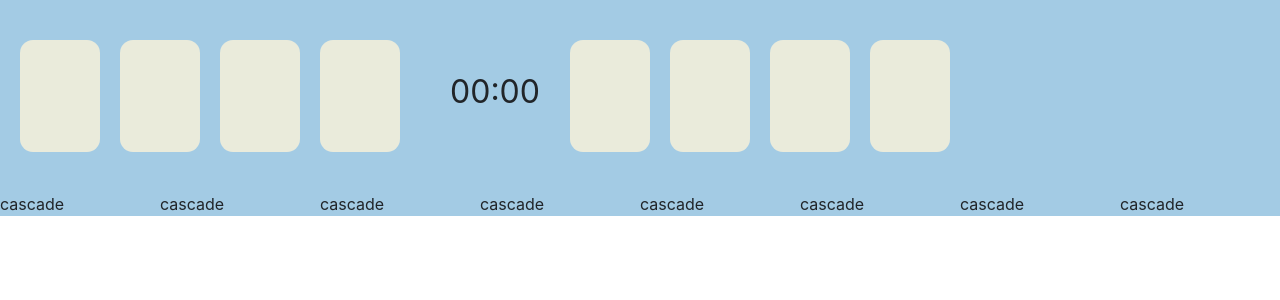
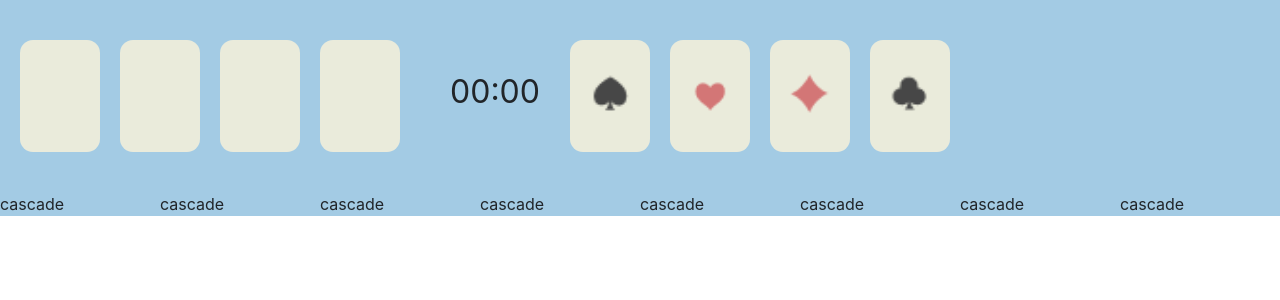
Before and after one commit to hong19/free-cell, a Vue app: page / in a window 1280 px wide. Shown: the top 300 px of the page. Built offline with nearby package versions, Linux system fonts and the light colour scheme.

Commit message:
feat: foundation pips

```diff
--- a/src/App.vue
+++ b/src/App.vue
@@ -13,10 +13,18 @@
         </div>
       </div>
       <div class="cell-area foundation-area">
-        <div class="cell foundation"></div>
-        <div class="cell foundation"></div>
-        <div class="cell foundation"></div>
-        <div class="cell foundation"></div>
+        <div class="cell foundation">
+          <img class="pip" src="/images/pips/spade.png">
+        </div>
+        <div class="cell foundation">
+          <img class="pip" src="/images/pips/heart.png">
+        </div>
+        <div class="cell foundation">
+          <img class="pip" src="/images/pips/diamond.png">
+        </div>
+        <div class="cell foundation">
+          <img class="pip" src="/images/pips/clover.png">
+        </div>
       </div>
     </div>
     <div class="cascade-area">
@@ -79,6 +87,13 @@ export default {
           border-radius: 13px;
         }
       }
+      .foundation-area {
+        .pip {
+          width: 40px;
+          margin: 34px auto 0 auto;
+          display: block;
+        }
+      }
     }
     .cascade-area {
       display: grid;
```
Also changed, not shown: public/images/pips/clover.png (renamed from public/images/pips/club.png).
